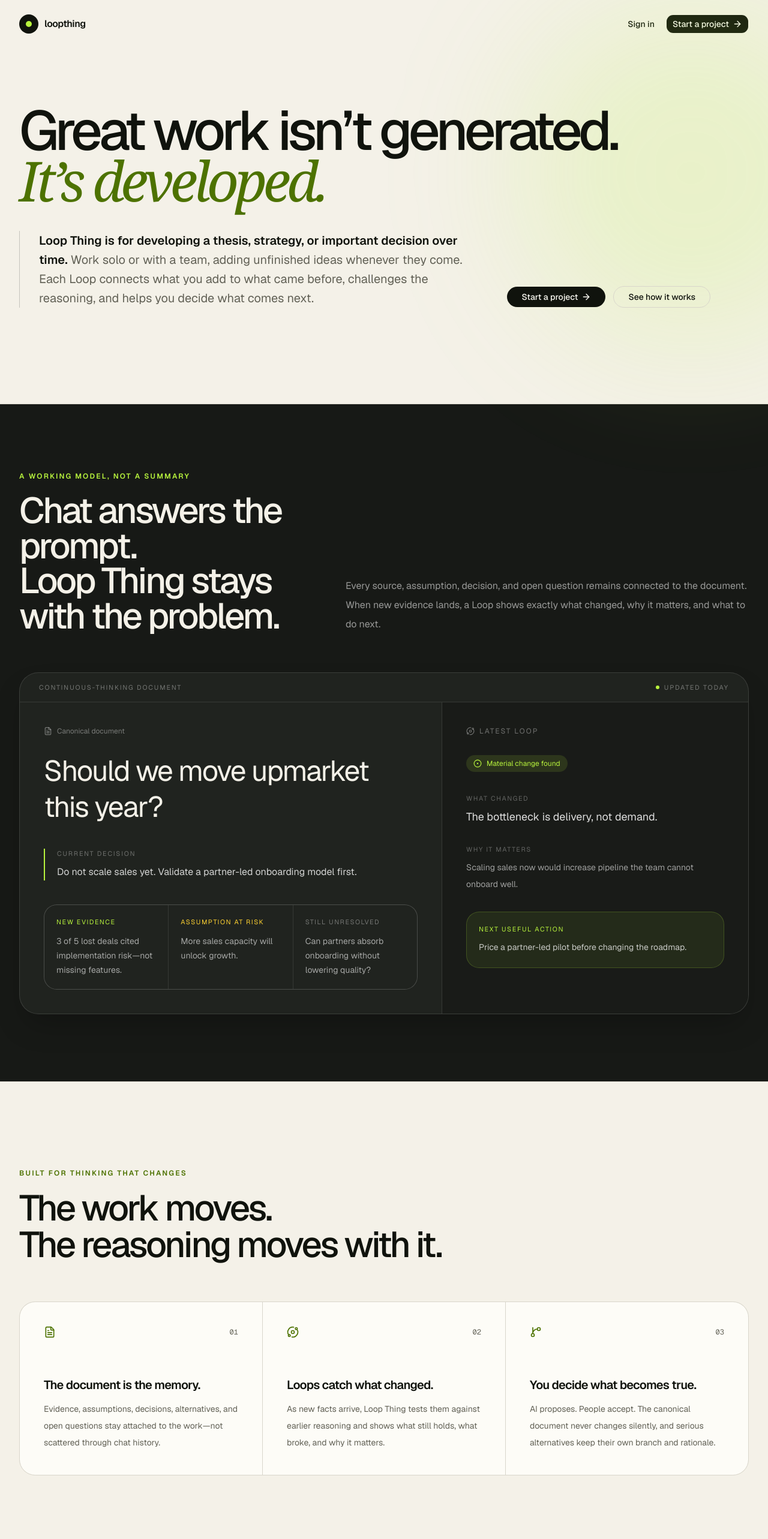
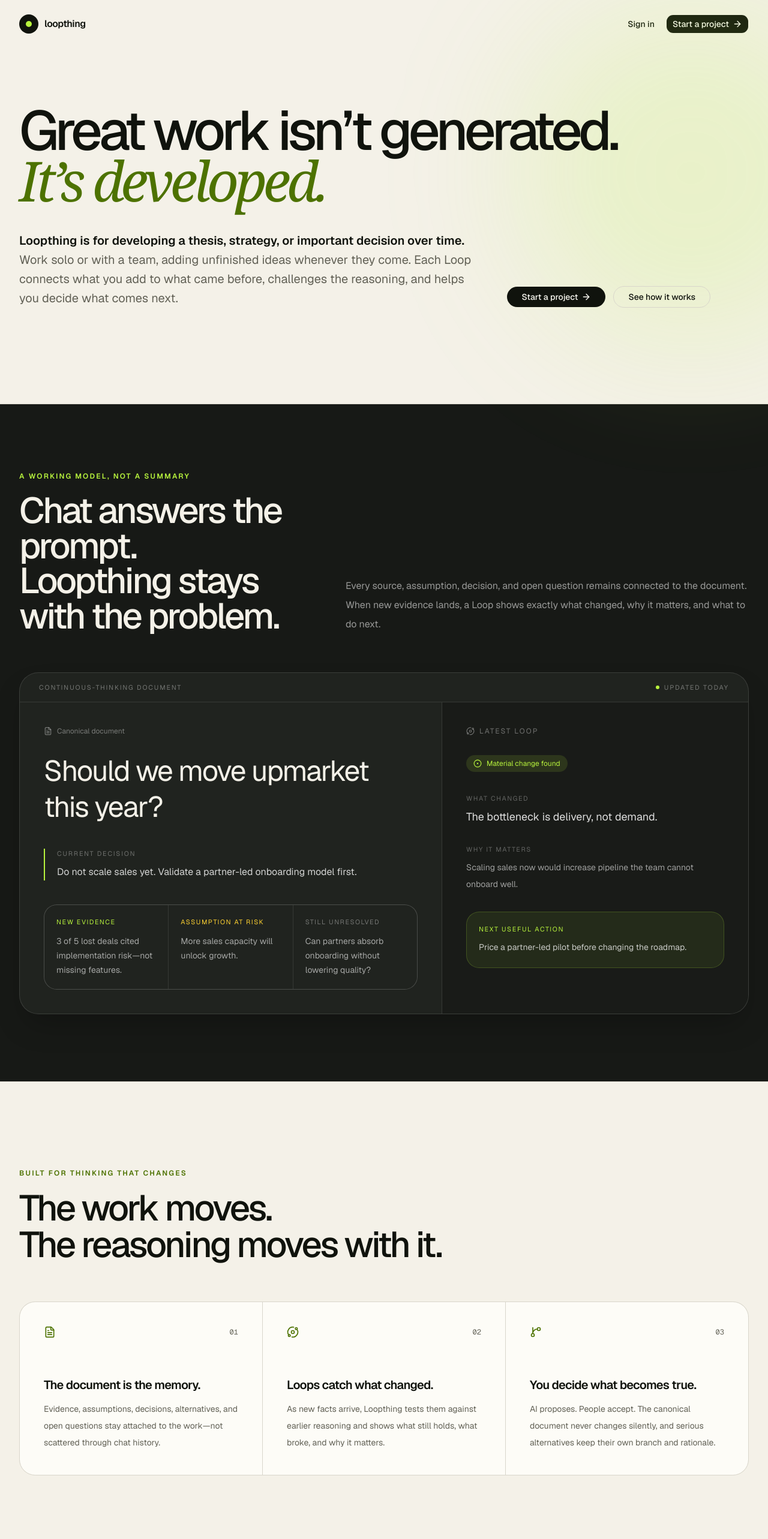
Before and after one commit to danyolio/loopthing, a Next.js app: page / in a window 1280 px wide. Shown: the top 2566 px of the page at 60% size. Built offline with nearby package versions, Linux system fonts and the light colour scheme; no server answers.

Commit message:
Standardize Loopthing branding

```diff
--- a/app/layout.tsx
+++ b/app/layout.tsx
@@ -21,8 +21,8 @@ export const metadata: Metadata = {
     process.env.NEXT_PUBLIC_SITE_URL || "https://loopthing.ai",
   ),
   title: {
-    default: "Loop Thing — Great work is developed",
-    template: "%s · Loop Thing",
+    default: "Loopthing — Great work is developed",
+    template: "%s · Loopthing",
   },
   description:
     "Develop a thesis, strategy, or important decision over time. Add unfinished ideas, challenge the reasoning, and decide what comes next.",
@@ -31,7 +31,7 @@ export const metadata: Metadata = {
     description:
       "Develop a thesis, strategy, or important decision over time.",
     url: "/",
-    siteName: "Loop Thing",
+    siteName: "Loopthing",
     type: "website",
     images: [{ url: "/og.png", width: 1200, height: 630 }],
   },
--- a/app/page.tsx
+++ b/app/page.tsx
@@ -19,7 +19,7 @@ const mechanics = [
   {
     icon: Orbit,
     title: "Loops catch what changed.",
-    body: "As new facts arrive, Loop Thing tests them against earlier reasoning and shows what still holds, what broke, and why it matters.",
+    body: "As new facts arrive, Loopthing tests them against earlier reasoning and shows what still holds, what broke, and why it matters.",
   },
   {
     icon: GitBranch,
@@ -87,11 +87,11 @@ export default function Home() {
               It’s developed.
             </span>
           </h1>
-          <div className="mt-10 grid max-w-6xl gap-8 border-l border-foreground/20 pl-6 sm:pl-8 lg:grid-cols-[1fr_auto] lg:items-end">
+          <div className="mt-10 grid max-w-6xl gap-8 lg:grid-cols-[1fr_auto] lg:items-end">
             <div>
               <p className="max-w-3xl text-lg leading-8 text-muted-foreground sm:text-xl">
                 <strong className="font-semibold text-foreground">
-                  Loop Thing is for developing a thesis, strategy, or important
+                  Loopthing is for developing a thesis, strategy, or important
                   decision over time.
                 </strong>{" "}
                 Work solo or with a team, adding unfinished ideas whenever they
@@ -132,7 +132,7 @@ export default function Home() {
               <h2 className="mt-5 text-4xl font-medium leading-[0.98] tracking-[-0.055em] sm:text-6xl">
                 Chat answers the prompt.
                 <br />
-                Loop Thing stays with the problem.
+                Loopthing stays with the problem.
               </h2>
             </div>
             <p className="max-w-2xl text-base leading-8 text-white/55 lg:justify-self-end">
@@ -316,7 +316,7 @@ export default function Home() {
               Keep the thinking.
             </h2>
             <p className="mt-7 max-w-2xl text-base leading-8 text-black/65 sm:text-lg">
-              Start with the decision in front of you. Loop Thing keeps the
+              Start with the decision in front of you. Loopthing keeps the
               evidence, reasoning, and unresolved questions alive until the
               work is done.
             </p>
```
